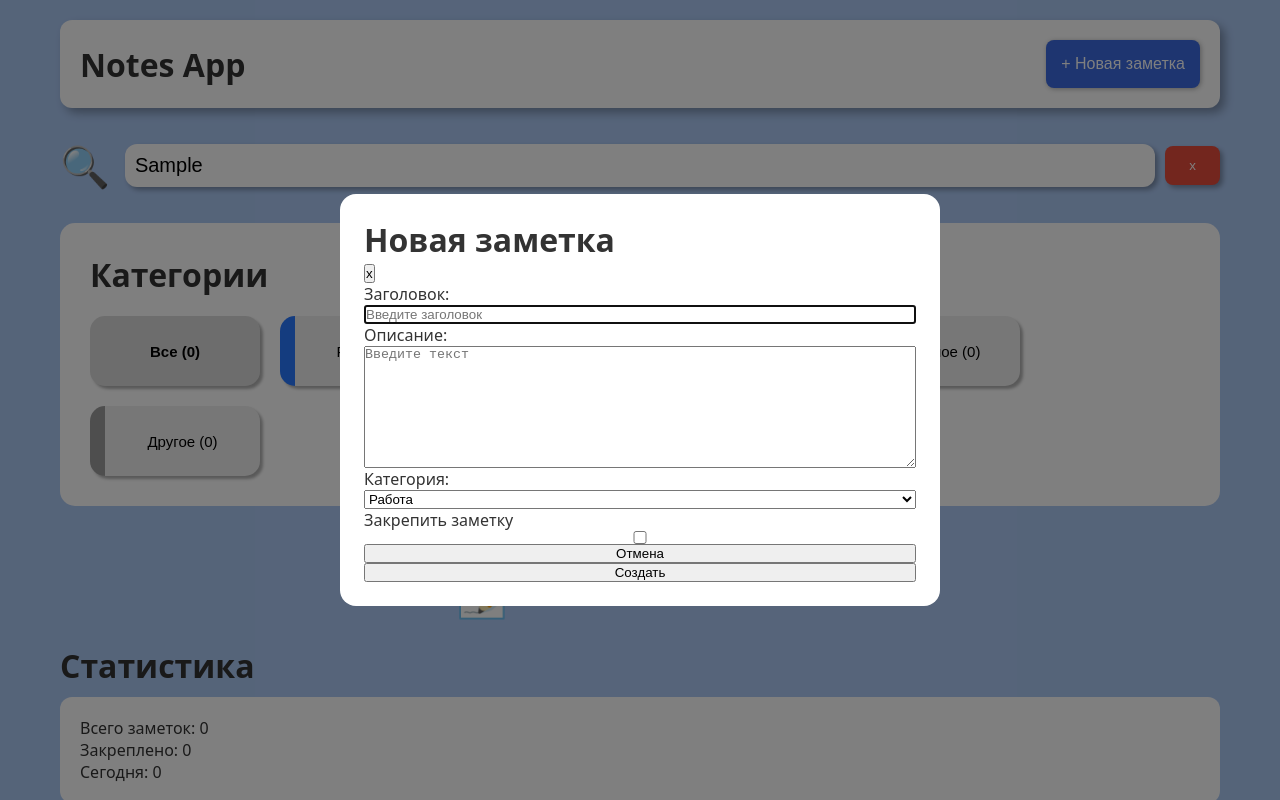
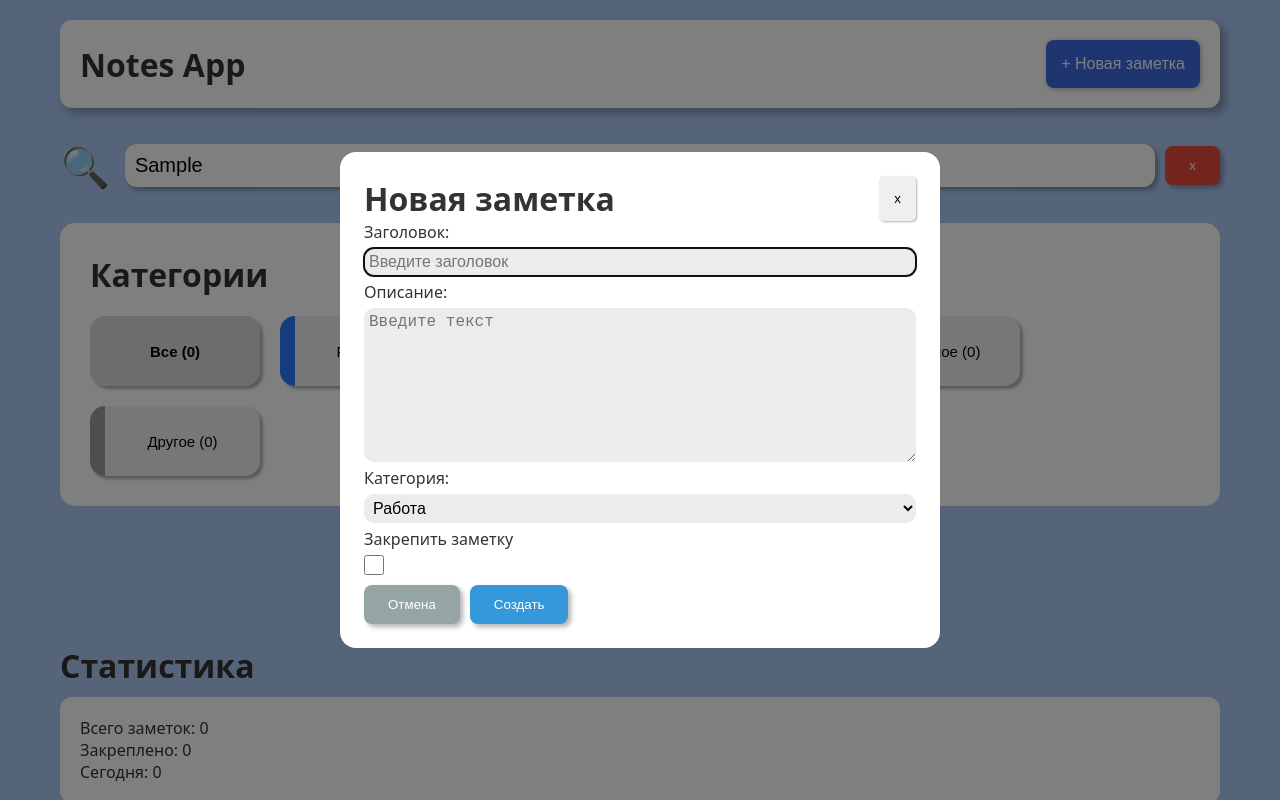
Before and after one commit to mariamorozovaa/notes-app, a React (Vite) app: page / in a window 1280 px wide. Both pictures are taken after typing "Sample" into the empty fields and a click on the button "+ Новая заметка". Shown: the top 800 px of the page. Built offline with nearby package versions, Linux system fonts and the light colour scheme.

Commit message:
Edit styles for NoteForm & NoteModal

```diff
--- a/src/App.css
+++ b/src/App.css
@@ -56,6 +56,10 @@ header > button {
   background: #95a5a6;
 }
 
+.btn-secondary:hover {
+  background: #687273;
+}
+
 .btn-danger {
   background: #e74c3c;
 }
--- a/src/components/NoteForm.jsx
+++ b/src/components/NoteForm.jsx
@@ -65,8 +65,12 @@ export default function NoteForm({ categories, editingNote, onAddNote, onUpdateN
   return (
     <div className="modal-overlay" onClick={onClose}>
       <div className="modal-content" onClick={(e) => e.stopPropagation()}>
-        {editingNote ? <h1>Редактировать заметку</h1> : <h1>Новая заметка</h1>}
-        <button onClick={onClose}>x</button>
+        <div style={{ display: "flex", justifyContent: "space-between", alignItems: "center" }}>
+          {editingNote ? <h1>Редактировать заметку</h1> : <h1>Новая заметка</h1>}
+          <button onClick={onClose} className="btn-default">
+            x
+          </button>
+        </div>
 
         <form style={{ display: "flex", flexDirection: "column" }} onSubmit={handleSubmit}>
           {error ? <p>{error}</p> : ""}
@@ -104,10 +108,14 @@ export default function NoteForm({ categories, editingNote, onAddNote, onUpdateN
             checked={formData.isPinned}
             onChange={(e) => setFormData((prev) => ({ ...prev, isPinned: e.target.checked }))}
           />
-          <button type="button" onClick={onClose}>
-            Отмена
-          </button>
-          <button type="submit">{editingNote ? "Сохранить" : "Создать"}</button>
+          <div>
+            <button type="button" className="btn-secondary" onClick={onClose} style={{ marginRight: "10px" }}>
+              Отмена
+            </button>
+            <button type="submit" className="btn-primary">
+              {editingNote ? "Сохранить" : "Создать"}
+            </button>
+          </div>
         </form>
       </div>
     </div>
--- a/src/components/NoteModal.jsx
+++ b/src/components/NoteModal.jsx
@@ -10,17 +10,24 @@ export default function NoteModal({ note, category, onClose, onEdit, onDelete })
   return (
     <div className="modal-overlay" onClick={onClose}>
       <div className="modal-content" onClick={(e) => e.stopPropagation()}>
-        <h2>{note.title}</h2>
-        <span className="modal-badge" style={{ backgroundColor: category?.color }}>
+        <div style={{ display: "flex", justifyContent: "space-between", alignItems: "center" }}>
+          <h2>{note.title}</h2>
+          <button className="btn-default" onClick={onClose}>
+            x
+          </button>
+        </div>
+
+        <span className="category-badge" style={{ backgroundColor: category?.color }}>
           {category?.name}
         </span>
-        <button onClick={onClose}>x</button>
 
-        <p>{note.content}</p>
+        <p className="note-preview">{note.content}</p>
 
         <footer>
-          <p>{formattedDate}</p>
+          <p className="note-date">{formattedDate}</p>
           <button
+            className="btn-default"
+            style={{ marginRight: "10px" }}
             onClick={() => {
               onEdit(note);
               onClose();
@@ -28,6 +35,7 @@ export default function NoteModal({ note, category, onClose, onEdit, onDelete })
             Редактировать
           </button>
           <button
+            className="btn-default"
             onClick={() => {
               onDelete(note.id);
               onClose();
--- a/src/styles/ConfirmDialog.css
+++ b/src/styles/ConfirmDialog.css
@@ -25,7 +25,7 @@
 
 .confirm-title,
 .confirm-text {
-  margin: 10px 0;
+  margin-bottom: 10px;
 }
 
 @keyframes fadeIn {
--- a/src/styles/NoteForm.css
+++ b/src/styles/NoteForm.css
@@ -23,6 +23,24 @@
   animation: slideUp 0.3s;
 }
 
+#title,
+#content,
+#categoryId,
+#isPinned {
+  font-size: 16px;
+  padding: 5px;
+  border: none;
+  border-radius: 10px;
+  background-color: rgba(221, 221, 225, 0.546);
+  margin: 5px 0;
+}
+
+#isPinned {
+  width: 20px;
+  height: 20px;
+  margin-bottom: 10px;
+}
+
 @keyframes fadeIn {
   from {
     opacity: 0;
```
